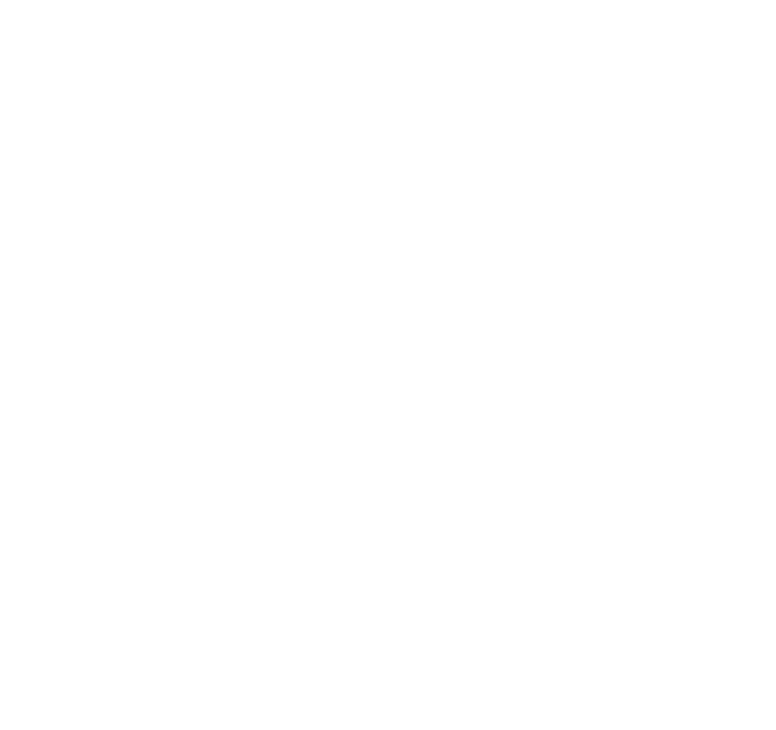
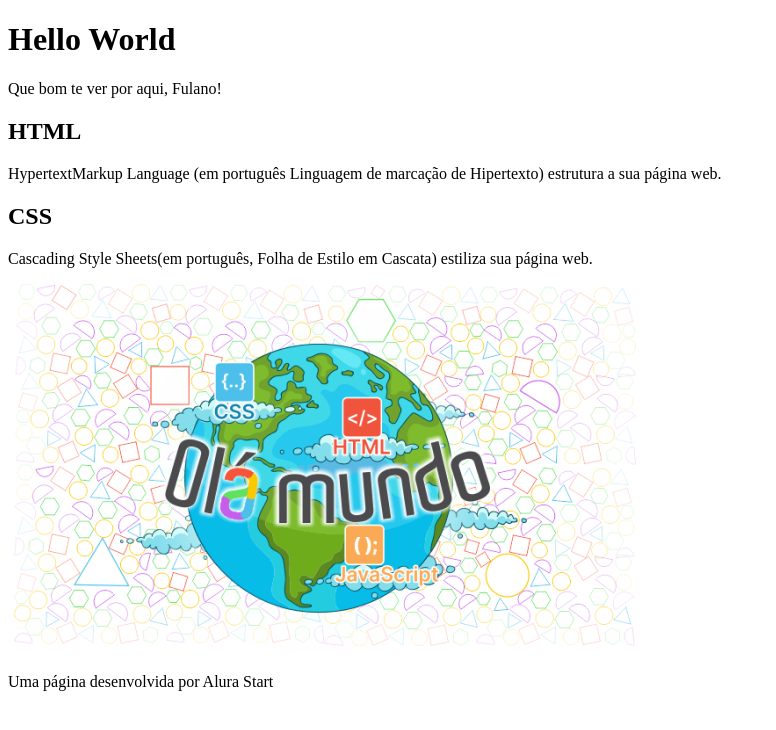
Before and after one commit to profarianelopes/Hello-World, a plain HTML site: page index.html in a window 1280 px wide. Shown: the whole page, without its empty margins (0-776 px from the left). Drawn offline with Linux system fonts and the light colour scheme.

Commit message:
Finalizando a página html

```diff
--- a/index.html
+++ b/index.html
@@ -5,7 +5,30 @@
     <meta name="viewport" content="width=device-width, initial-scale=1.0">
     <title>Hello World</title>
 </head>
+
 <body>
+    <header>
+        <h1>Hello World</h1>
+        <p>Que bom te ver por aqui, Fulano!</p>
+
+    </header>
+
+    <section>
+        <h2>HTML</h2>
+        <P>HypertextMarkup Language (em português Linguagem de marcação de Hipertexto) estrutura a sua página web. </P>
+
+        <h2>CSS</h2>
+
+        <P>Cascading Style Sheets(em português, Folha de Estilo em Cascata) estiliza sua página web.</P>
+
+        <img src="imagem/olámundo.png.png" alt="magem com figuras geométricas ao fundo e uma figura do planeta Terraa frente, com a inscrição Olá Mundo em letras coloridas ">
+
+    </section>
+
+    <footer>
+<P>Uma página desenvolvida por Alura Start</P>
+
+    </footer>
 
 </body>
 </html>
```
Also changed, not shown: imagem/olámundo.png.png (added).
